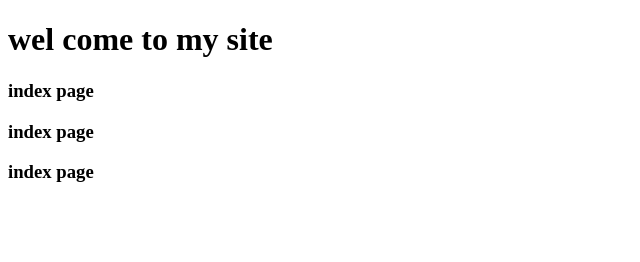
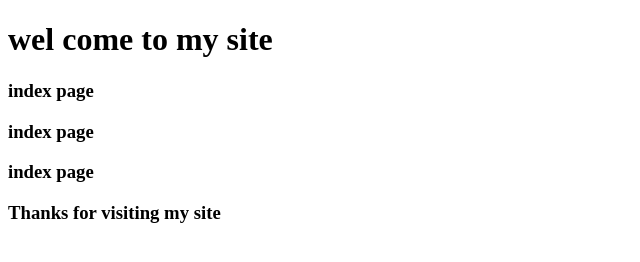
Before and after one commit to devillers0411/mysite, a plain HTML site: page index.html in a window 1280 px wide. Shown: the whole page, without its empty margins (0-640 px from the left). Drawn offline with Linux system fonts and the light colour scheme.

Commit message:
Add footer with thank you message to index.html

```diff
--- a/index.html
+++ b/index.html
@@ -16,6 +16,9 @@
          <h3>index page</h3>
          <h3>index page</h3>
     </main>
+    <footer>
+        <h3> Thanks for visiting my site</h3>
+    </footer>
 
 </body>
 </html>
```
